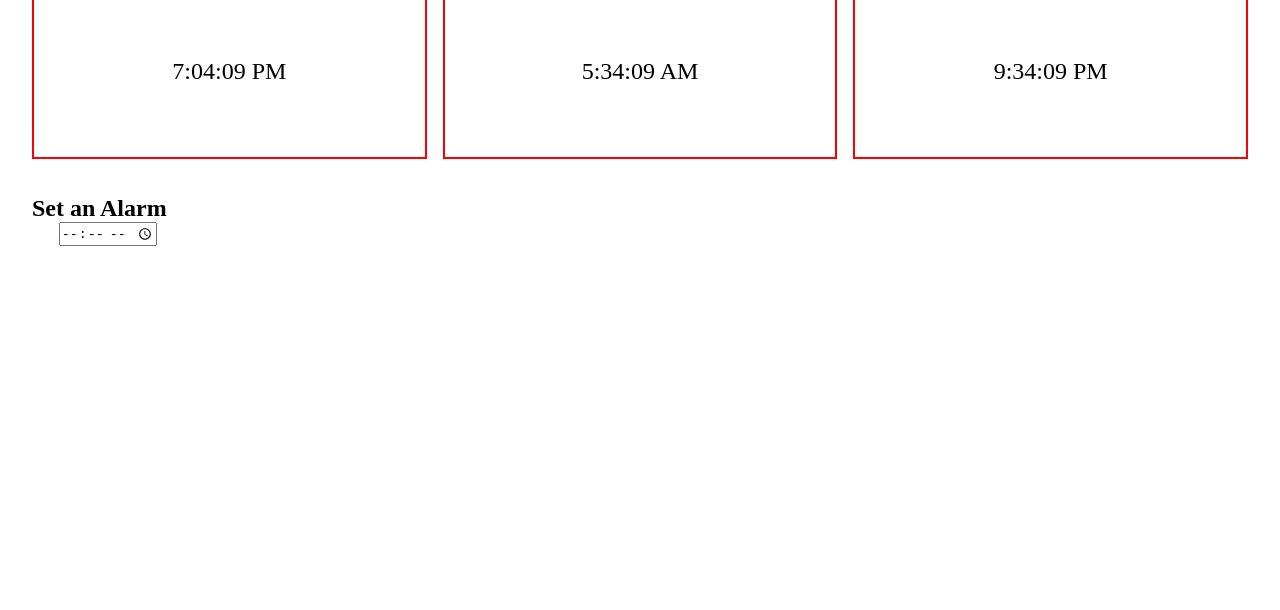
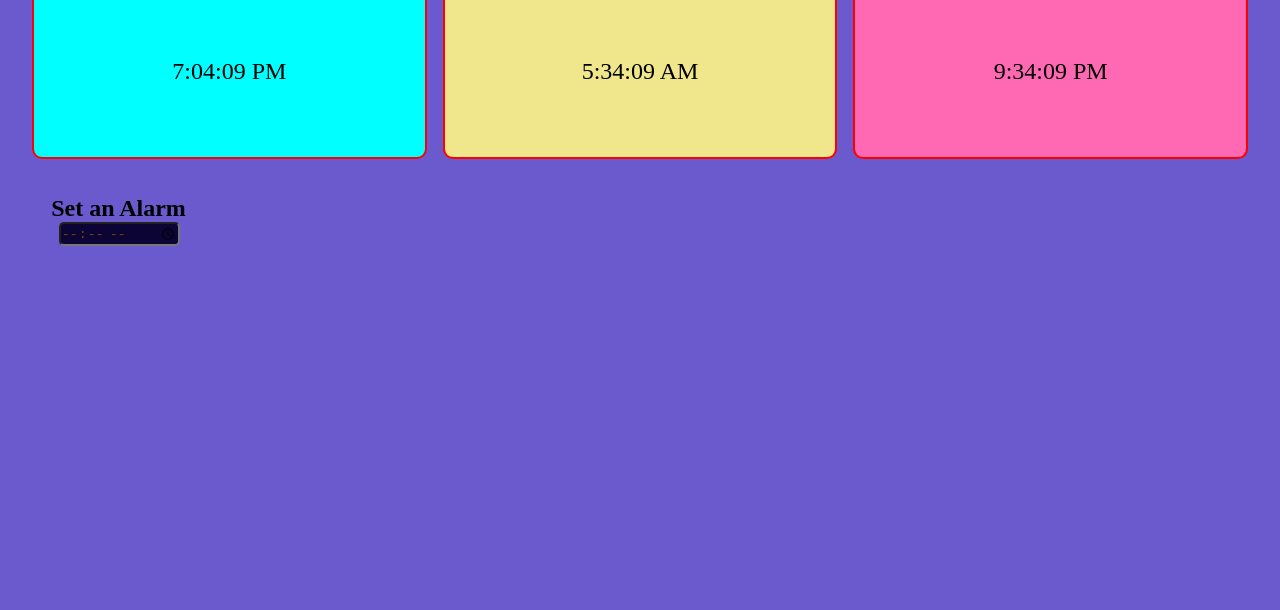
Before and after one commit to geetam-das-binani/World-Clock, a plain HTML site: page index.html in a window 1280 px wide. Shown: the part 190-800 px from the top of the page. Drawn offline with Linux system fonts and the light colour scheme.

Commit message:
last commit

```diff
--- a/styles.css
+++ b/styles.css
@@ -5,6 +5,7 @@
 }
 body{
     margin: 2em;
+    background-color: slateblue;
 }
 h1{
     text-align: center;
@@ -13,6 +14,7 @@ h1{
 }
 h2{
     margin-top:  1.5em;
+    margin-left: .8em;
 }
 h3{
     text-align: center;
@@ -36,16 +38,26 @@ p{
 }
 .left{
 border: 2px solid red;
+background-color: aqua;
+border-radius: 10px;
 
 }
 .right{
     border: 2px solid red;
+    background-color: hotpink;
+    border-radius: 10px;
 }
 .middle{
     border: 2px solid red;
+    border-radius: 10px;
+    background-color: khaki;
 }
 #alarm{
     margin-left: 2em;
+    width: 10%;
+    color: rgb(119, 70, 9);
+    border-radius: 5px;
+    background-color: rgb(11 4 52);
 
 }
 
@@ -58,4 +70,10 @@ border: 2px solid red;
         margin: 2em;
         font-size: 1.5rem;
     }
+    #alarm{
+
+        width: 20%;
+
+
+    }
 }
```
